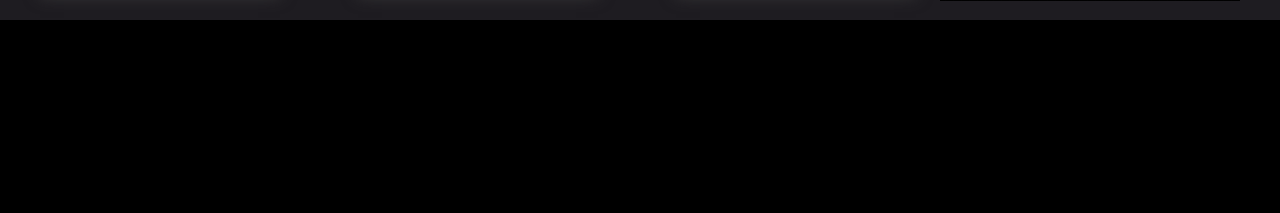
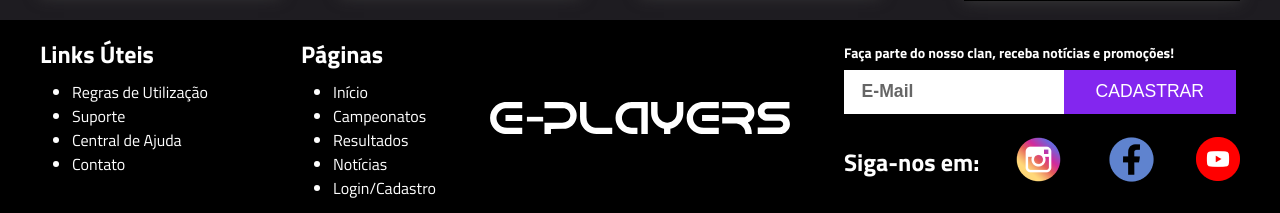
Before and after one commit to joaovictorpacheco/E-Players_20202SManha, a plain HTML site: page index.html in a window 1280 px wide. Shown: the part 2216-2429 px from the top of the page. Before the commit the page ends 2236 px from the top, so only its background shows below. Drawn offline with Linux system fonts and the light colour scheme.

Commit message:
Desktop concluído

```diff
--- a/css/style.css
+++ b/css/style.css
@@ -218,7 +218,7 @@ img{
     background-color: var(--black1);
 }
 .noticias{
-    width: 73%;
+    width: 70%;
     height: 90%;
     /* background-color: darkgray; */
 }
@@ -229,7 +229,7 @@ img{
     text-transform: uppercase;
 }
 .proximos-jogos{
-    width: 25%;
+    width: 23%;
     height:auto;
 }
 .newscard{
@@ -253,12 +253,15 @@ img{
     flex-wrap: wrap;
 }
 .proximas-partidas{
+    width: 100%;
     background: var(--gradient);
     height: 750px;
     display: flex;
     flex-direction: column;
     justify-content: space-around;
     align-items: center;
+    box-shadow: 0px 0px 15px rgb(59, 59, 59);
+
 
 
 }
@@ -289,6 +292,68 @@ img{
 .times img{
     width: 2.5em;
 }
+.rodape{
+    padding: 1em 0;
+    color:#fff;
+}
+.logo-rodape{
+    max-width: 18.75em;
+}
+.links-footer{
+    width: 33%;
+    display: flex;
+    justify-content: space-between;
+}
+.links h2{
+    font-size: 1.5em;
+    color: #fff;
+
+}
+.links ul{
+    color:#fff;
+    margin-top: 0.5em;
+}
+.links li{
+    margin-left: 2em;
+}
+.links a{
+    text-decoration: none;
+    color:#fff;
+}
+.sociais{
+    width: 33%;
+
+}
+.newslatter h2{
+    font-size: 0.875em;
+    margin-bottom: 0.5em;
+}
+.newslatter form{
+    display: flex;
+}
+.newslatter input[type="email"]{
+    width: 12.5em;
+    height: 2.5em;
+    font-size: 1.1em;
+    padding-left: 1em;
+}
+.newslatter input[type="email"]::placeholder{
+    color: rgb(102, 102, 102);
+    font-weight: bold;
+}
+.newslatter input[type="submit"]{
+    width: 9.75em;
+    height: 2.5em;
+    font-size: 1.1em;
+    background-color: #8326EF;
+    color: #fff;
+    text-transform: uppercase;
+}
+.siga-nos{
+    margin-top: 1em;
+}
+/* página cadastro */
+
 
 @media screen and (max-width: 74.93em){
 
--- a/index.html
+++ b/index.html
@@ -270,9 +270,48 @@
             </div>
         </div>
     </main>
-    <footer>
+    <footer class="rodape">
+        <div class="content flex-center-bt">
+            <div class="links-footer">
+                <div class="links">
+                    <h2>Links Úteis</h2>
+                    <ul>
+                        <li><a href="#">Regras de Utilização</a></li>
+                        <li><a href="#">Suporte</a></li>
+                        <li><a href="#">Central de Ajuda</a></li>
+                        <li><a href="#">Contato</a></li>
+                    </ul>
+                </div>
+                <nav class="links">
+                    <h2>Páginas</h2>
+                    <ul>
+                        <li><a href="#">Início</a></li>
+                        <li><a href="#">Campeonatos</a></li>
+                        <li><a href="#">Resultados</a></li>
+                        <li><a href="#">Notícias</a></li>
+                        <li><a href="#">Login/Cadastro</a></li>
+                    </ul>
+                </nav>
+            </div><!--Links-footer-->
+            <img class="logo-rodape" src="img/logo.svg" alt="Logo E-Players" >
+            <div class="sociais">
+                <div class="newslatter">
+                    <h2>Faça parte do nosso clan, receba notícias e promoções!</h2>
+                    <form action="#">
+                        <input type="email" name="email" placeholder="E-Mail">
+                        <input type="submit" value="Cadastrar">
+                    </form>
+                </div>
+                <div class="siga-nos flex-center-bt">
+                    <h2>Siga-nos em:</h2>
+                    <a href="https://instagram.com/jvspacheco"><img src="img/instagram.png" alt="Logo do instagram"></a>
+                    <a href="https://www.facebook.com/joaovictor.pacheco.351/"><img src="img/facebook.png" alt="Logo do Facebook"></a>
+                    <a href="https://youtbe.com/"><img src="img/youtube.png" alt="Logo do Youtube"></a>
+                </div>
+            </div><!--Fim Sociais-->
+        </div><!--Fim content footer-->
+    </footer>
 
-    </footer>
 
 </body>
 
```
Also changed, not shown: img/facebook.png (added), img/instagram.png (added), img/youtube.png (added).
